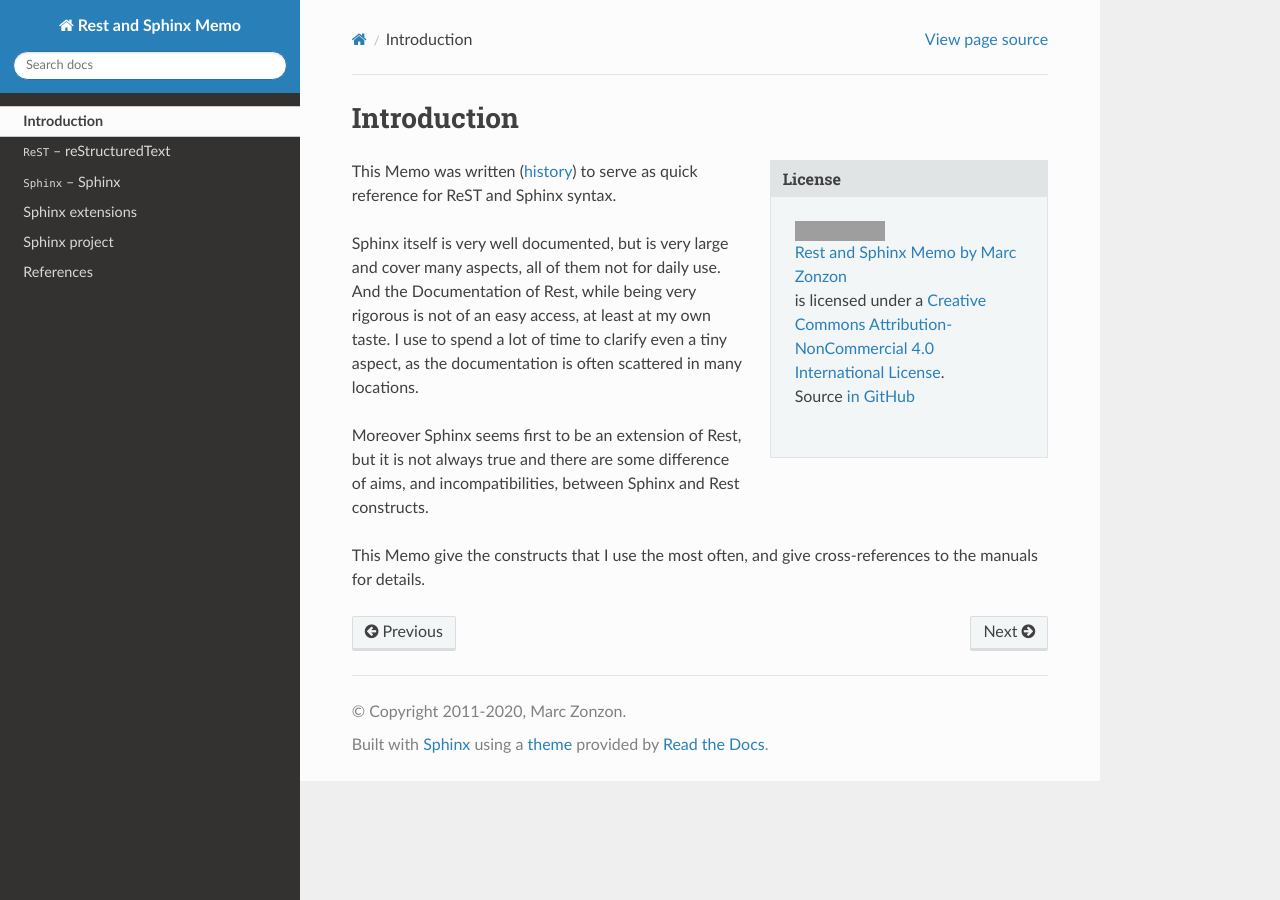
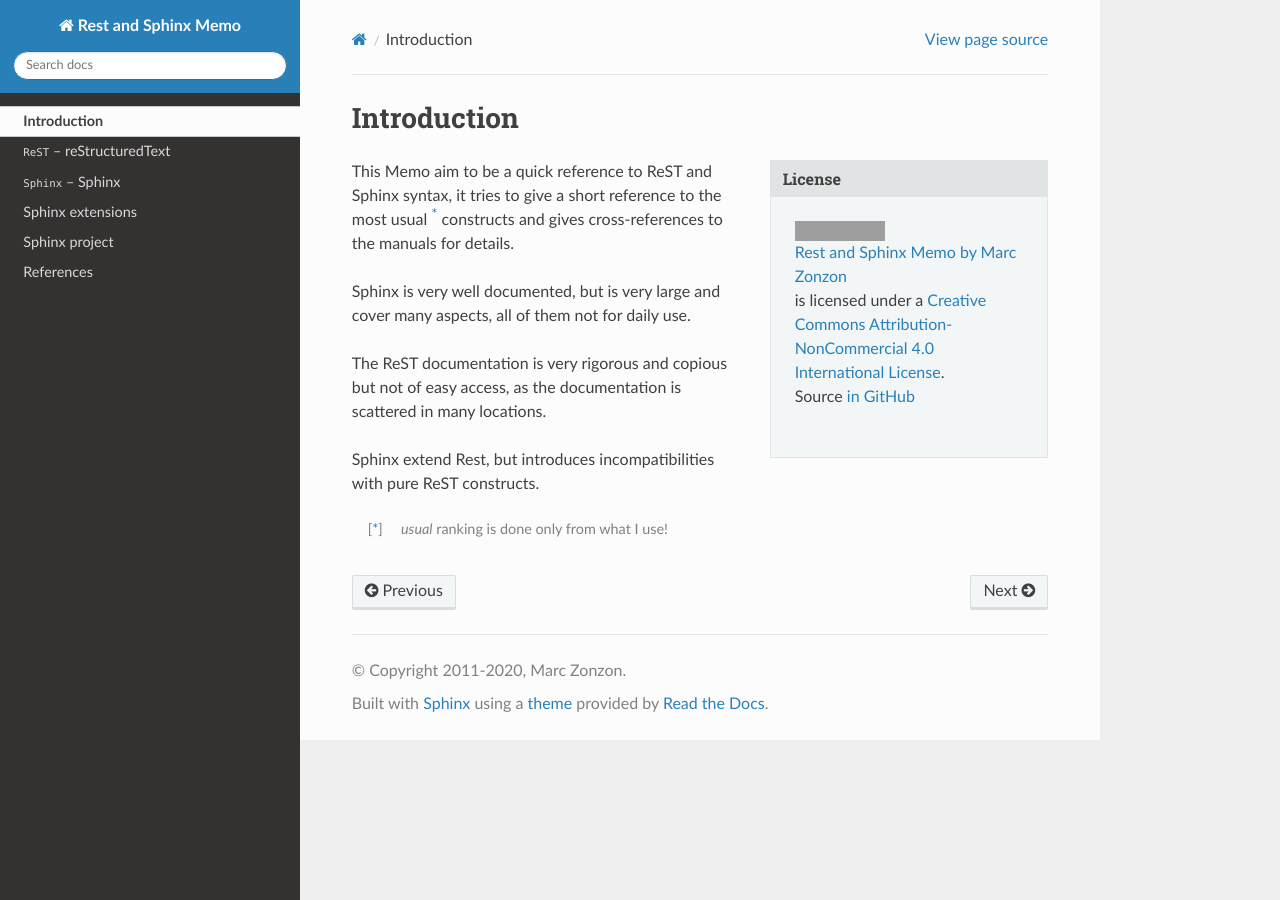
Before and after one commit to marczz/rest-sphinx-memo, a Sphinx documentation site: the page built from source/intro.rst, in a window 1280 px wide. Built offline with Sphinx 7.4.7 and the Read the Docs theme 2.0.0, drawn with Linux system fonts in a browser that asks for light colours; formulas are drawn with MathJax 3; the version number could not be read and is left out; grey boxes are pictures that could not be loaded.

Commit message:
intro.rst: rewritten.

```diff
--- a/source/index.rst
+++ b/source/index.rst
@@ -2,7 +2,7 @@
 Sphinx/Rest Memo
 ****************
 
-.. module:: reST
+.. module:: ReST
    :synopsis: Documentation of reStructuredText and Sphinx
 .. moduleauthor:: Marc Zonzon <marc.zonzon@gmail.com>
 
--- a/source/intro.rst
+++ b/source/intro.rst
@@ -14,18 +14,16 @@ Introduction
       | is licensed under a `Creative Commons Attribution-NonCommercial 4.0 International License <http://creativecommons.org/licenses/by-nc/4.0/>`__.
       | Source `in GitHub <https://github.com/marczz/rest-sphinx-memo>`_
 
-This Memo was written (:ref:`history <history>`) to serve as quick reference for ReST
-and Sphinx syntax.
+This Memo aim to be a quick reference to ReST and Sphinx syntax, it tries to give a
+short reference to the most usual [*]_ constructs and gives cross-references to the
+manuals for details.
 
-Sphinx itself is very well documented, but is very large and cover
-many aspects, all of them  not for daily use. And the Documentation of
-Rest, while being very rigorous is not of an easy access, at least at
-my own taste. I use to spend a lot of time to clarify even a tiny aspect,
-as the documentation is often scattered in many locations.
+Sphinx  is very well documented, but is very large and cover
+many aspects, all of them  not for daily use.
 
-Moreover Sphinx seems first to be an extension of Rest, but it is not
-always true and there are some difference of aims, and
-incompatibilities, between Sphinx and Rest constructs.
+The ReST documentation is very rigorous and copious but not of easy access,
+as the documentation is scattered in many locations.
 
-This Memo give the constructs that I use the most often, and give
-cross-references to the manuals for details.
+Sphinx extend Rest, but introduces incompatibilities with pure ReST constructs.
+
+..  [*] *usual* ranking is done only from what I use!
```
